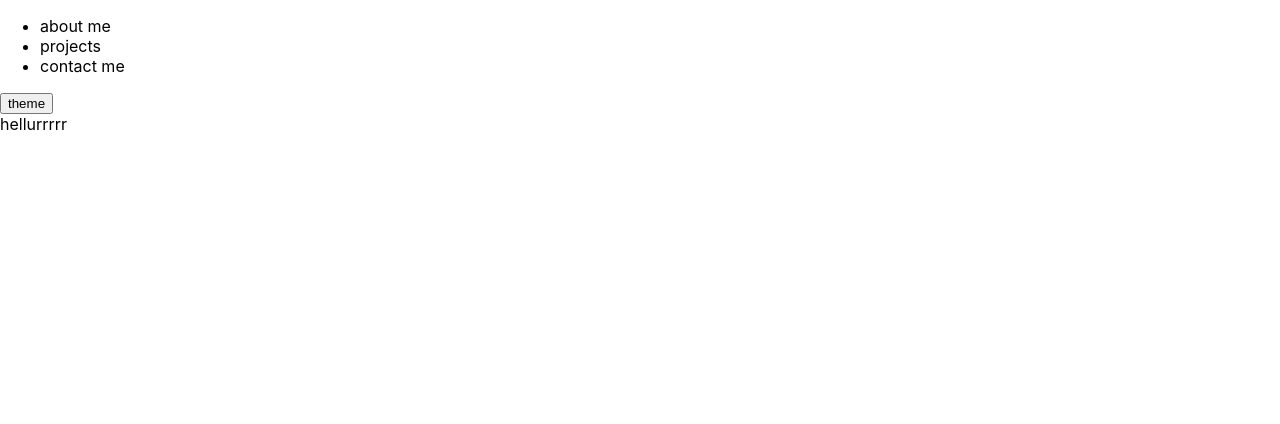
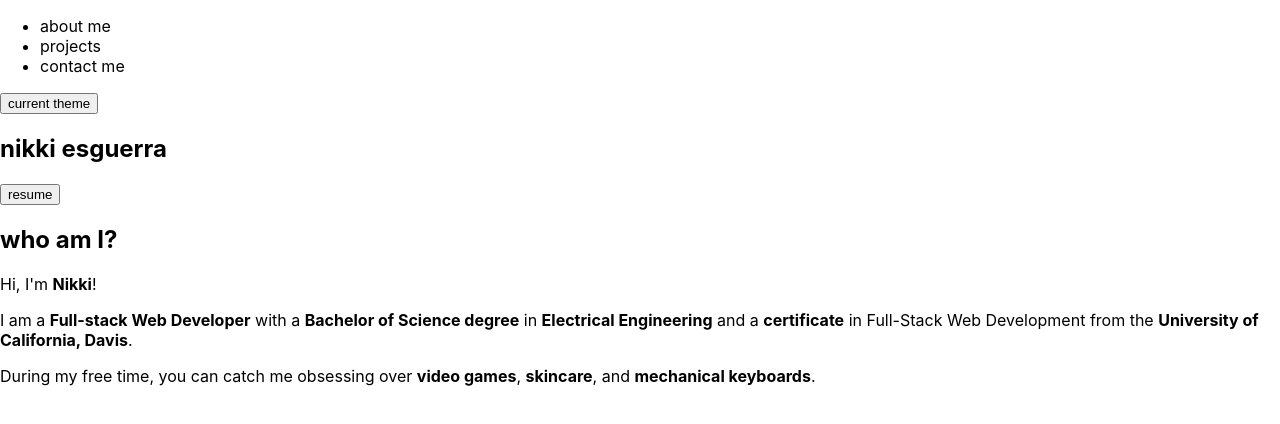
Before and after one commit to desguerra/desguerra.github.io, a React (Create React App) app: page / in a window 1280 px wide. Shown: the top 424 px of the page. Built offline with nearby package versions, Linux system fonts and the light colour scheme.

Commit message:
add hero and about section

```diff
--- a/src/App.js
+++ b/src/App.js
@@ -1,5 +1,7 @@
 import React from 'react';
 import Header from './components/Header';
+import Hero from './components/Hero';
+import About from './components/About';
 
 function App() {
 
@@ -9,7 +11,9 @@ function App() {
       <Header />
 
       <main>
-        hellurrrrr
+        <Hero />
+
+        <About />
 
       </main>
 
--- /dev/null
+++ b/src/components/About/index.js
@@ -0,0 +1,28 @@
+import React from 'react';
+
+function About() {
+
+  return (
+    <section>
+      <h2>who am I?</h2>
+
+      <div>
+        <p>
+          Hi, I'm <span className='strong'>Nikki</span>!
+        </p>
+        <p>
+          I am a <span className='strong'>Full-stack Web Developer</span> with
+          a <span className='strong'>Bachelor of Science degree</span> in <span className='strong'>Electrical Engineering</span> and
+          a <span className='strong'>certificate</span> in Full-Stack Web Development
+          from the <span className='strong'>University of California, Davis</span>.
+        </p>
+        <p>
+          During my free time, you can catch me obsessing over <span className='strong'>video games</span>
+          , <span className='strong'>skincare</span>, and <span className='strong'>mechanical keyboards</span>.
+        </p>
+      </div>
+    </section>
+  );
+}
+
+export default About;
--- a/src/components/Hero/index.js
+++ b/src/components/Hero/index.js
@@ -0,0 +1,14 @@
+import React from 'react';
+
+function Hero() {
+
+  return (
+    <section>
+      <h1>nikki esguerra</h1>
+
+      <button>resume</button>
+    </section>
+  );
+}
+
+export default Hero;
--- a/src/components/ThemeButton/index.js
+++ b/src/components/ThemeButton/index.js
@@ -4,7 +4,7 @@ function ThemeButton() {
 
   return (
     <>
-      <button>theme</button>
+      <button>current theme</button>
     </>
   );
 }
--- a/src/index.css
+++ b/src/index.css
@@ -5,6 +5,10 @@
   --light: white;
   --dark: black;
   --border-radius: .3rem;
+}
+
+.strong {
+  font-weight: bold;
 }
 
 body {
```
